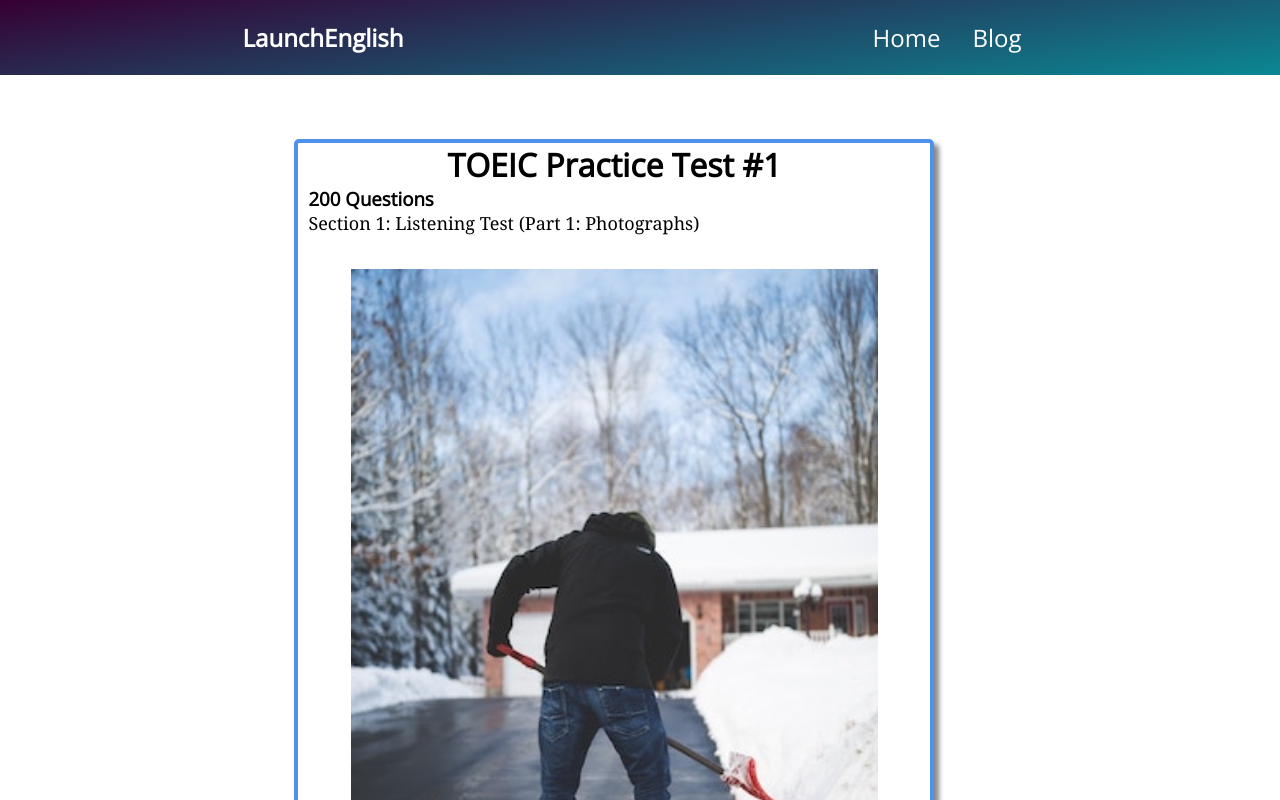
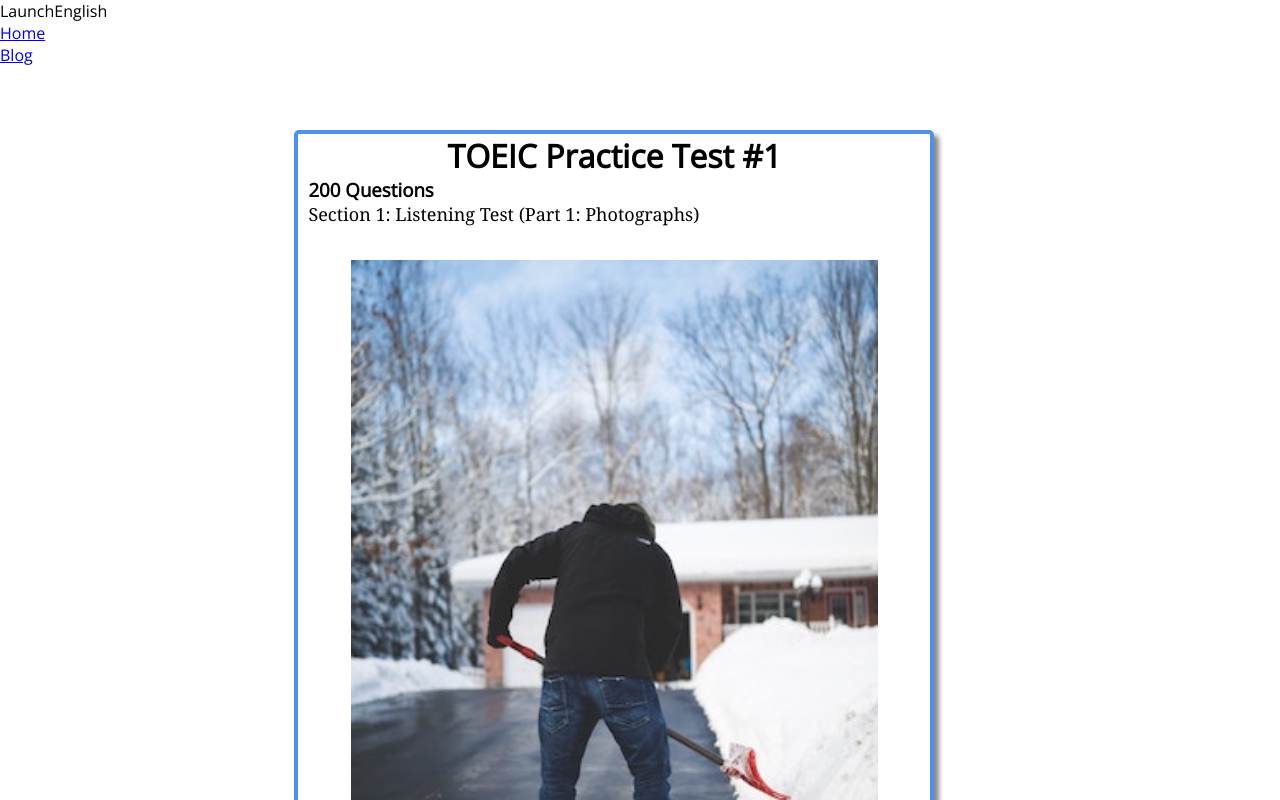
Before and after one commit to ricky-11254/toeic1, a plain HTML site: page index.html in a window 1280 px wide. Shown: the top 800 px of the page. Drawn offline with nearby package versions, Linux system fonts and the light colour scheme.

Commit message:
removed blue color from header

```diff
--- a/css/main.css
+++ b/css/main.css
@@ -1,103 +1,6 @@
-
 html {
   height: 100vh;
 }
-.logo {
-  color: #fff;
-  font-size: 1.5rem;
-  font-weight: bold;
-}
-
-nav {
-  height: 75px;
-  width: 100%;
-  display: -webkit-box;
-  display: -ms-flexbox;
-  display: flex;
-  -ms-flex-wrap: wrap;
-  flex-wrap: wrap;
-  -webkit-box-pack: justify;
-  -ms-flex-pack: justify;
-  justify-content: space-around;
-  margin: 0;
-  padding: 0 1rem;
-  text-align: center;
-  -webkit-box-align: center;
-  -ms-flex-align: center;
-  align-items: center;
-  background: #360033;
-  background: -webkit-linear-gradient(-8deg, #0b8793, #360033);
-  background: linear-gradient(-8deg, #0b8793, #360033);
-}
-
-.navbar {
-  text-align: center;
-  -webkit-box-align: center;
-  -ms-flex-align: center;
-  align-items: center;
-  -webkit-transition: all 0.5s;
-  transition: all 0.5s;
-}
-
-.nav-menu li {
-  list-style: none;
-  padding: 0 1rem;
-}
-
-.nav-menu {
-  display: -webkit-box;
-  display: -ms-flexbox;
-  display: flex;
-  margin: 0 auto;
-  text-align: center;
-  -webkit-box-align: center;
-  -ms-flex-align: center;
-  align-items: center;
-  -ms-flex-pack: distribute;
-  justify-content: space-around;
-}
-
-a.nav-link {
-  color: #fff;
-  text-decoration: none;
-  font-size: 1.5rem;
-  -webkit-transition: 0.5s;
-  transition: 0.5s;
-}
-
-a.nav-link:hover {
-  color: orange;
-}
-
-.hamburger {
-  display: none;
-}
-
-.bar,
-.fa-times {
-  width: 1.5rem;
-  height: 3px;
-  display: block;
-  color: #fff;
-  padding: 0;
-  margin: 6px;
-  -webkit-transition: 0.5s;
-  transition: 0.5s;
-  background-color: #fff;
-}
-
-.bar:nth-child(1) {
-  width: 100%;
-}
-
-.bar:nth-child(2) {
-  width: 200%;
-}
-
-.bar:nth-child(3) {
-  width: 300%;
-}
-
 @media (max-width: 992px) {
   .hamburger {
     display: block;
@@ -309,36 +212,6 @@ ul {
   width: 100%;
 }
 
-.header {
-  background-color: #4e90ec;
-  color: #ffffff;
-  padding: 15px;
-}
-
-.menu ul {
-  list-style-type: none;
-  margin: 0;
-  padding: 0;
-  text-align: center;
-}
-
-.menu li {
-  padding: 8px;
-  margin-bottom: 7px;
-  /*background-color: #4e90ec;*/
-  color: #ffffff;
-  box-shadow: 0 1px 3px rgba(0, 0, 0, 0.12), 0 1px 2px rgba(0, 0, 0, 0.24);
-}
-
-.menu li:hover {
-  background-color: #4e90ec;
-}
-
-a {
-  text-decoration: none;
-  color: black;
-}
-
 /*names of article-writers in articlesmain.html*/
 .authorNameMain {
   font-family: Georgia;
```
